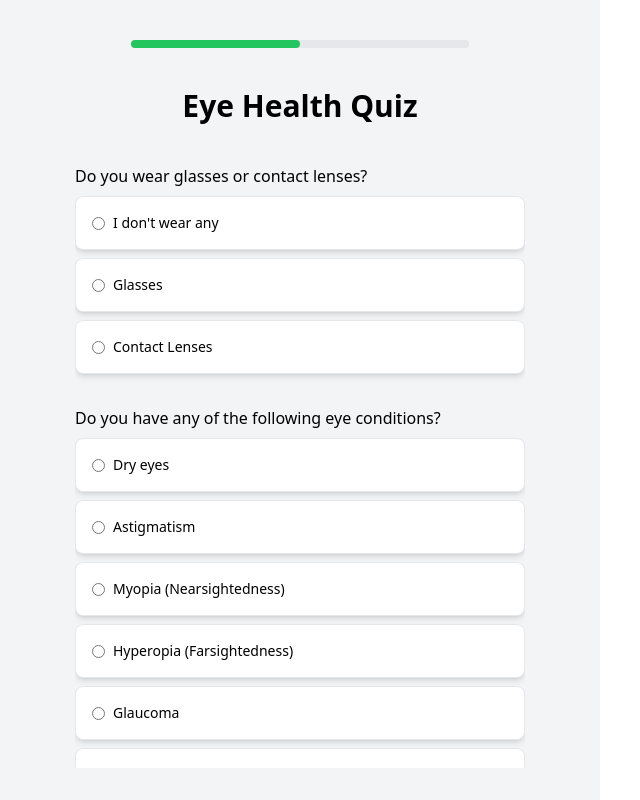
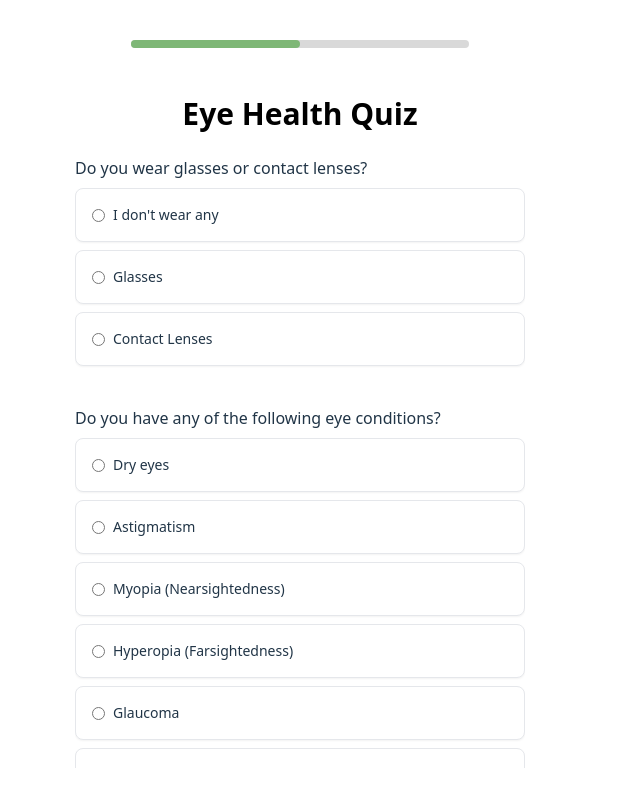
Before and after one commit to KDevs-SpurHacs2025/Blink-Fit, a React (Vite) app in the folder blink-fit-frontend/: page /#/survey in a window 1280 px wide. Shown: the whole page, without its empty margins (0-640 px from the left). Built offline with nearby package versions, Linux system fonts and the light colour scheme.

Commit message:
Style Survey page

```diff
--- a/blink-fit-frontend/src/components/PrimaryButton.jsx
+++ b/blink-fit-frontend/src/components/PrimaryButton.jsx
@@ -3,7 +3,7 @@ import React from "react";
 const PrimaryButton = ({ onClick, children, className = "", ...props }) => (
   <button
     onClick={onClick}
-    className={`bg-primary w-full text-black py-3 rounded-lg hover:bg-opacity-90 mb-4 transition ${className}`}
+    className={`bg-primary w-full text-black font-medium py-3 rounded-lg hover:bg-opacity-90 mb-4 transition ${className}`}
     {...props}
   >
     {children}
--- a/blink-fit-frontend/src/index.css
+++ b/blink-fit-frontend/src/index.css
@@ -19,12 +19,11 @@
 
 a {
   font-weight: 500;
-  color: #646cff;
   text-decoration: inherit;
 }
-a:hover {
+/* a:hover {
   color: #535bf2;
-}
+} */
 
 body {
   margin: 0;
@@ -50,12 +49,20 @@ button {
   cursor: pointer;
   transition: border-color 0.25s;
 }
-button:hover {
+/* button:hover {
   border-color: #646cff;
-}
+} */
 button:focus,
 button:focus-visible {
   outline: 4px auto -webkit-focus-ring-color;
+}
+
+.hide-scrollbar::-webkit-scrollbar {
+  display: none;
+}
+.hide-scrollbar {
+  -ms-overflow-style: none;
+  scrollbar-width: none;
 }
 
 @media (prefers-color-scheme: light) {
--- a/blink-fit-frontend/src/pages/Loading.jsx
+++ b/blink-fit-frontend/src/pages/Loading.jsx
@@ -10,7 +10,7 @@ export default function Loading() {
   // Get props from location.state or use defaults
   const {
     title = null,
-    buttonText = "Continue",
+    buttonText = "Continue >",
     next = "/survey",
     subText = "Let’s understand your screen habits and eye health to personalize your experience",
   } = location.state || {};
--- a/blink-fit-frontend/src/pages/Survey.jsx
+++ b/blink-fit-frontend/src/pages/Survey.jsx
@@ -2,6 +2,7 @@ import React, { useState } from "react";
 import { motion, AnimatePresence } from "framer-motion";
 import { useNavigate } from "react-router-dom";
 import questions from "../data/questions";
+import PrimaryButton from "../components/PrimaryButton";
 
 const choiceQuestions = questions.filter((q) => q.type === "choice");
 const inputQuestions = questions.filter((q) => q.type === "input");
@@ -20,7 +21,7 @@ export default function Survey() {
       : val && val.trim() !== "";
   });
 
-  const handleInput = (name, value, type) => {
+  const handleInput = (name, value) => {
     setAnswers((a) => ({ ...a, [name]: value }));
   };
 
@@ -34,18 +35,18 @@ export default function Survey() {
   };
 
   return (
-    <div className="w-full h-full flex items-center justify-center bg-gray-100 overflow-hidden">
+    <div className="w-full h-full flex items-center justify-center bg-color overflow-hidden">
       <div className="w-3/4 h-full flex flex-col items-center">
         {/* Progress bar */}
-        <div className="w-3/4 h-2 bg-gray-200 rounded-full my-10">
+        <div className="w-3/4 h-2 bg-[#D9D9D9] rounded-full mt-10 mb-12">
           <motion.div
-            className="h-full bg-green-500 rounded-full"
+            className="h-full bg-primary rounded-full"
             style={{ width: progress }}
             layout
             transition={{ duration: 0.4 }}
           />
         </div>
-        <div className="space-y-8 mb-8 text-black text-medium font-medium flex-1 overflow-y-auto hide-scrollbar w-full">
+        <div className="w-full space-y-8 mb-8 flex-1 overflow-y-auto hide-scrollbar">
           <AnimatePresence mode="wait">
             {step === 1 ? (
               <motion.div
@@ -55,26 +56,24 @@ export default function Survey() {
                 exit={{ opacity: 0, x: -50 }}
                 transition={{ duration: 0.3 }}
               >
-                <h2 className="text-3xl text-black font-semibold text-center mb-10">
+                <h2 className="text-3xl text-black font-semibold text-center mb-6">
                   Eye Health Quiz
                 </h2>
                 {choiceQuestions.map((q) => (
-                  <div key={q.name} className="w-full mb-8">
-                    <p className="text-md mb-2">{q.question}</p>
+                  <div key={q.name} className="w-full mb-10">
+                    <p className="text-medium mb-2">{q.question}</p>
                     <div className="space-y-2">
                       {q.options.map((option, idx) => (
                         <label
                           key={idx}
-                          className="flex items-center gap-2 bg-white border rounded-lg shadow-md p-4 cursor-pointer"
+                          className="flex items-center gap-2 bg-white border rounded-lg shadow-sm p-4 cursor-pointer"
                         >
                           <input
                             type="radio"
                             name={q.name}
                             className="form-radio"
                             checked={answers[q.name] === option}
-                            onChange={() =>
-                              handleInput(q.name, option, "choice")
-                            }
+                            onChange={() => handleInput(q.name, option)}
                           />
                           <span className="text-sm">{option}</span>
                         </label>
@@ -82,13 +81,13 @@ export default function Survey() {
                     </div>
                   </div>
                 ))}
-                <button
-                  className="w-full bg-green-500 text-white py-2 rounded-md hover:bg-green-600 transition mt-8"
+                <PrimaryButton
                   onClick={handleNext}
                   disabled={!allChoicesAnswered}
+                  className="mt-8"
                 >
                   Next
-                </button>
+                </PrimaryButton>
               </motion.div>
             ) : (
               <motion.div
@@ -103,28 +102,28 @@ export default function Survey() {
                 </h2>
                 {inputQuestions.map((q) => (
                   <div key={q.name} className="mb-6">
-                    <label className="block mb-2 font-md">{q.question}</label>
+                    <label className="block mb-2 text-medium font-base">
+                      {q.question}
+                    </label>
                     <input
                       type={q.inputType}
                       name={q.name}
                       className="w-full border rounded-lg p-3"
                       value={answers[q.name] || ""}
-                      onChange={(e) =>
-                        handleInput(q.name, e.target.value, q.inputType)
-                      }
+                      onChange={(e) => handleInput(q.name, e.target.value)}
                       inputMode={
                         q.inputType === "number" ? "numeric" : undefined
                       }
                     />
                   </div>
                 ))}
-                <button
-                  className="w-full bg-green-500 text-white py-2 rounded-md hover:bg-green-600 transition mt-8"
+                <PrimaryButton
                   onClick={handleSave}
                   disabled={!allInputsFilled}
+                  className="mt-8"
                 >
                   Save
-                </button>
+                </PrimaryButton>
               </motion.div>
             )}
           </AnimatePresence>
--- a/blink-fit-frontend/tailwind.config.js
+++ b/blink-fit-frontend/tailwind.config.js
@@ -10,7 +10,7 @@ export default {
         primary: '#7EB776',
         'text-black': '#111111',
         'text-dark-gray': '#626262',
-        'bg-color': '#FCFCFC',
+        'bg-color': '#F5F5F5',
         'bg-color-light-gray': '#f3f3f3',
         'bg-color-gray': '#EDEDED',
       },
```
